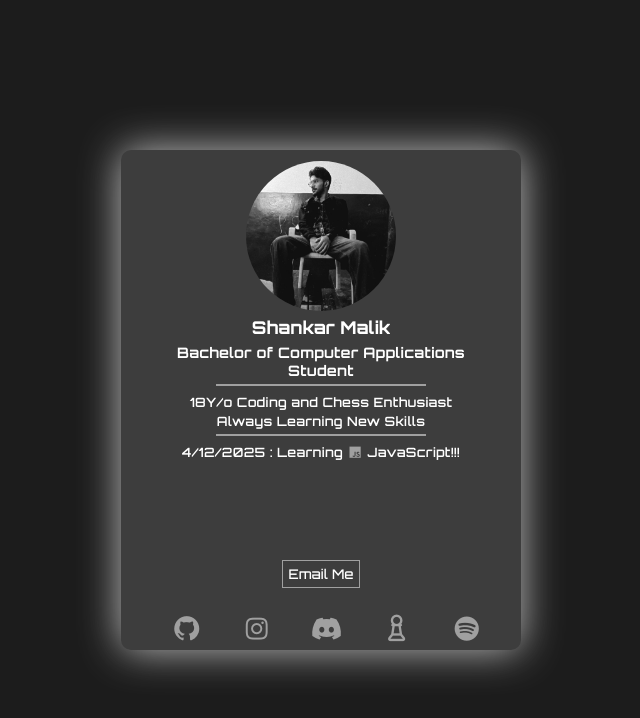
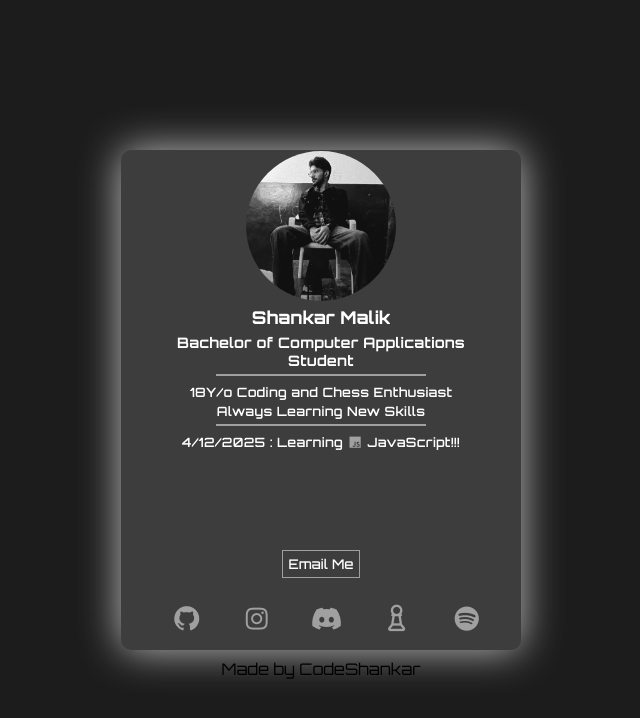
Before and after one commit to CodeShankar/myprofile, a plain HTML site: page index.html in a window 1280 px wide. Shown: the whole page, without its empty margins (319-959 px from the left). Drawn offline with Linux system fonts and the light colour scheme.

Commit message:
Add footer to profile page
Added footer with creator information.

```diff
--- a/index.html
+++ b/index.html
@@ -45,6 +45,7 @@
                 <i class="fa-brands fa-spotify"></i>
             </a>
             </div>
+            <footer id="footer">Made by CodeShankar</footer>
         </div>
     </div>
     <script>
@@ -53,4 +54,5 @@
         });
     </script>
 </body>
+
 </html>
```
